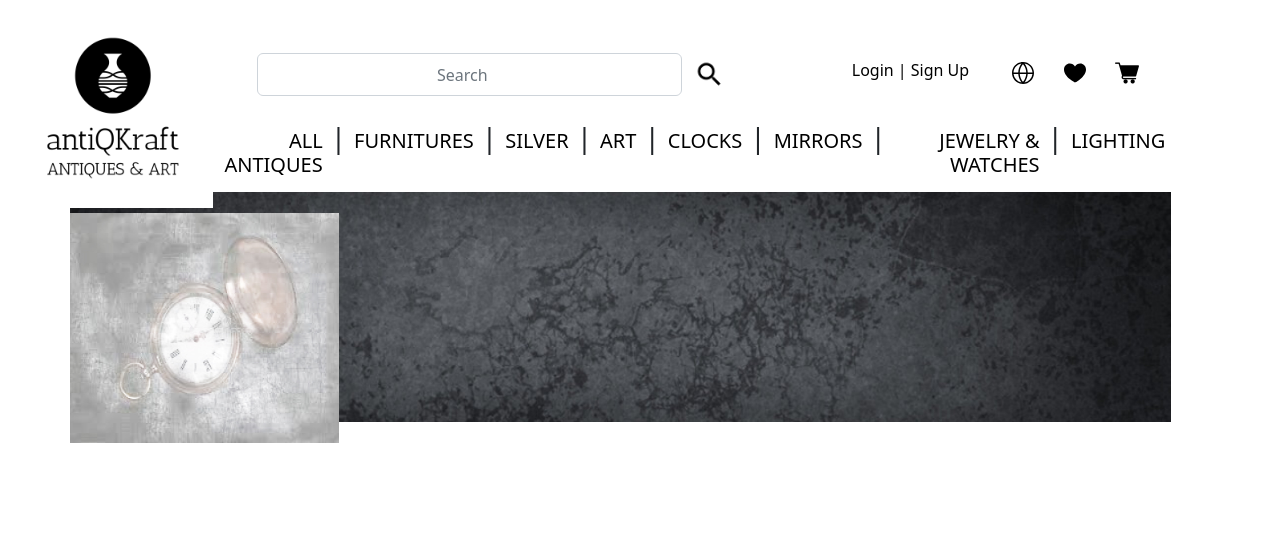
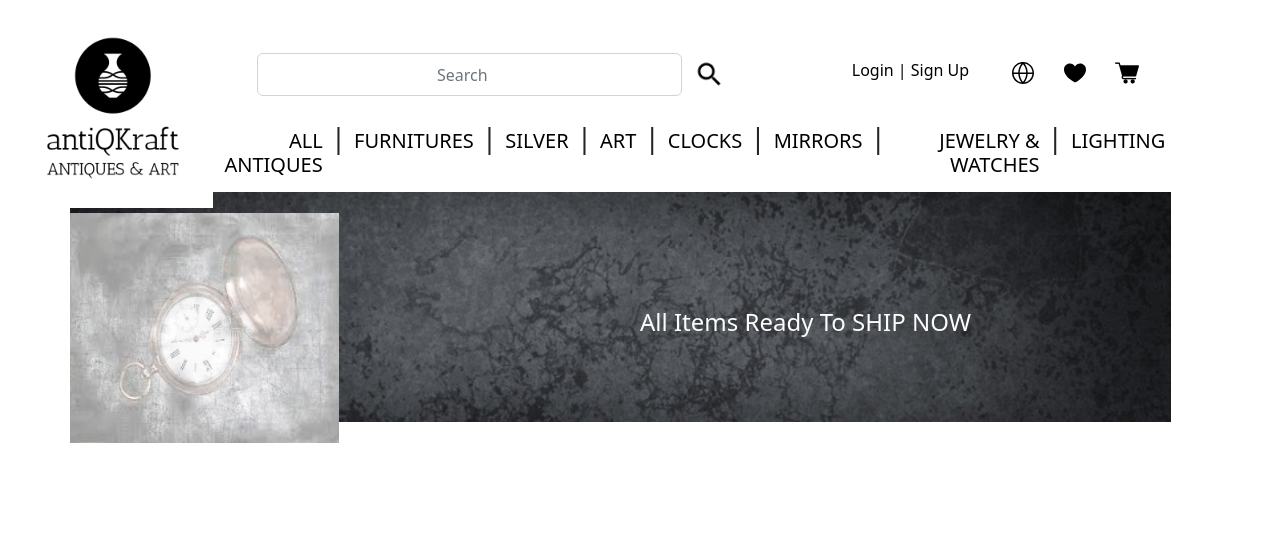
Before and after one commit to SupriyaUpadhyaya/antikraft-eshop, a Flask app: page / in a window 1280 px wide. Shown: the top 546 px of the page. Run offline with Flask 3, Linux system fonts and the light colour scheme; data comes from the database, SQL or seed files in the repository.

Commit message:
home page

```diff
--- a/templates/homepage/home.html
+++ b/templates/homepage/home.html
@@ -2,10 +2,19 @@
 <div class="container-fluid overflow-auto">
     {% include 'header/header.html' %}
 </div>
+<style>
+    .centered {
+  position: absolute;
+  top: 38%;
+  left: 50%;
+  color:rgb(252, 252, 252);
+  font-size: x-large;
+                }
+</style>
+
+
 <div>
-
     <img style="display=inline-block; margin-top: 15%; margin-left: 5.5%" src="static/image 39.jpg" width=86% height="230px">
     <img style="display=inline-block; margin-top: -16.85%; margin-left: 5.5%;" src="static/image 2.jpg" width="21%" height="230px">
-
-
+    <div class="centered">All Items Ready To SHIP NOW </div>
 </div>
```
